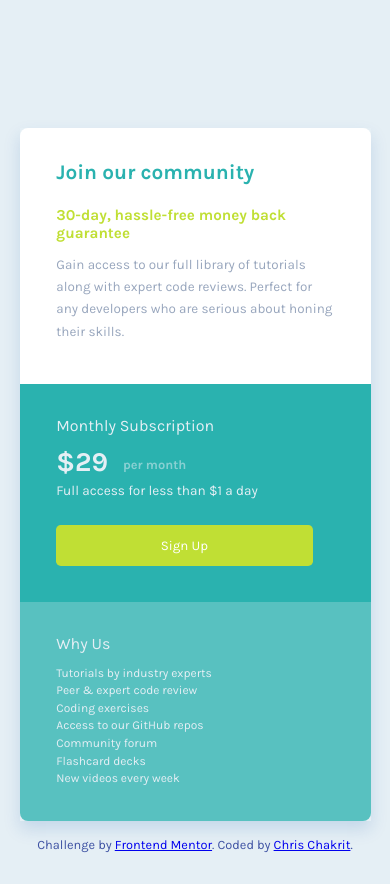
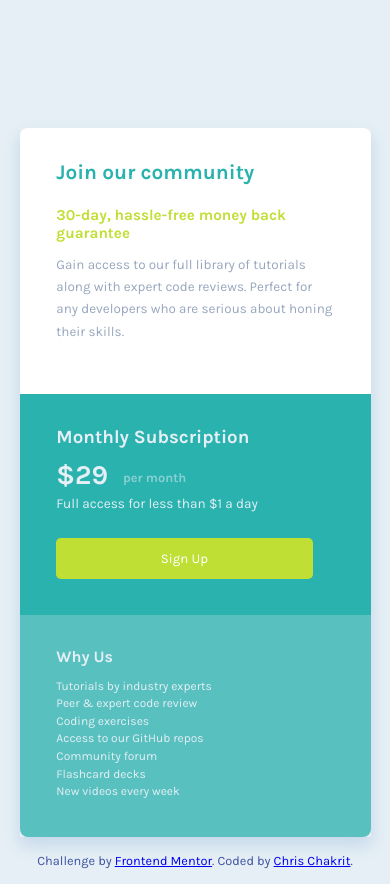
Before and after one commit to chrischakrit/Single-price-grid-component, a plain HTML site: page index.html in a window 390 px wide. Drawn offline with Linux system fonts and the light colour scheme.

Commit message:
fix article lacks heading

```diff
--- a/index.html
+++ b/index.html
@@ -18,13 +18,13 @@
         </p>
       </article>
       <article>
-        <div id="sub-1">Monthly Subscription</div>
+        <h3 id="sub-1">Monthly Subscription</h3>
         <div id="sub-2">&dollar;29 <span id="sub-3">per month</span></div>
         <p id="sub-4">Full access for less than &dollar;1 a day</p>
         <input type="submit" value="Sign Up" />
       </article>
       <article>
-        <div id="why-1">Why Us</div>
+        <h3 id="why-1">Why Us</h3>
         <p id="why-2">
           Tutorials by industry experts <br />
           Peer &amp; expert code review <br />
--- a/style.css
+++ b/style.css
@@ -21,7 +21,7 @@ body {
   grid-template-columns: repeat(2, 1fr);
   margin: 0 auto;
   margin-top: 10rem;
-  width: 36%;
+  width: 35em;
   box-shadow: 0px 15px 30px rgba(0, 80, 170, 0.15);
 }
 
@@ -119,7 +119,7 @@ footer {
 @media only screen and (max-width: 768px) {
   .grid-container {
     display: grid;
-    grid-template-rows: 4.8fr 4.1fr 4.1fr;
+    grid-template-rows: 1.2fr 1fr 1fr;
     grid-template-columns: 1fr;
     margin: 0 auto;
     margin-top: 8rem;
```
Also changed, not shown: screenshot.jpg (added), 1 other file.
